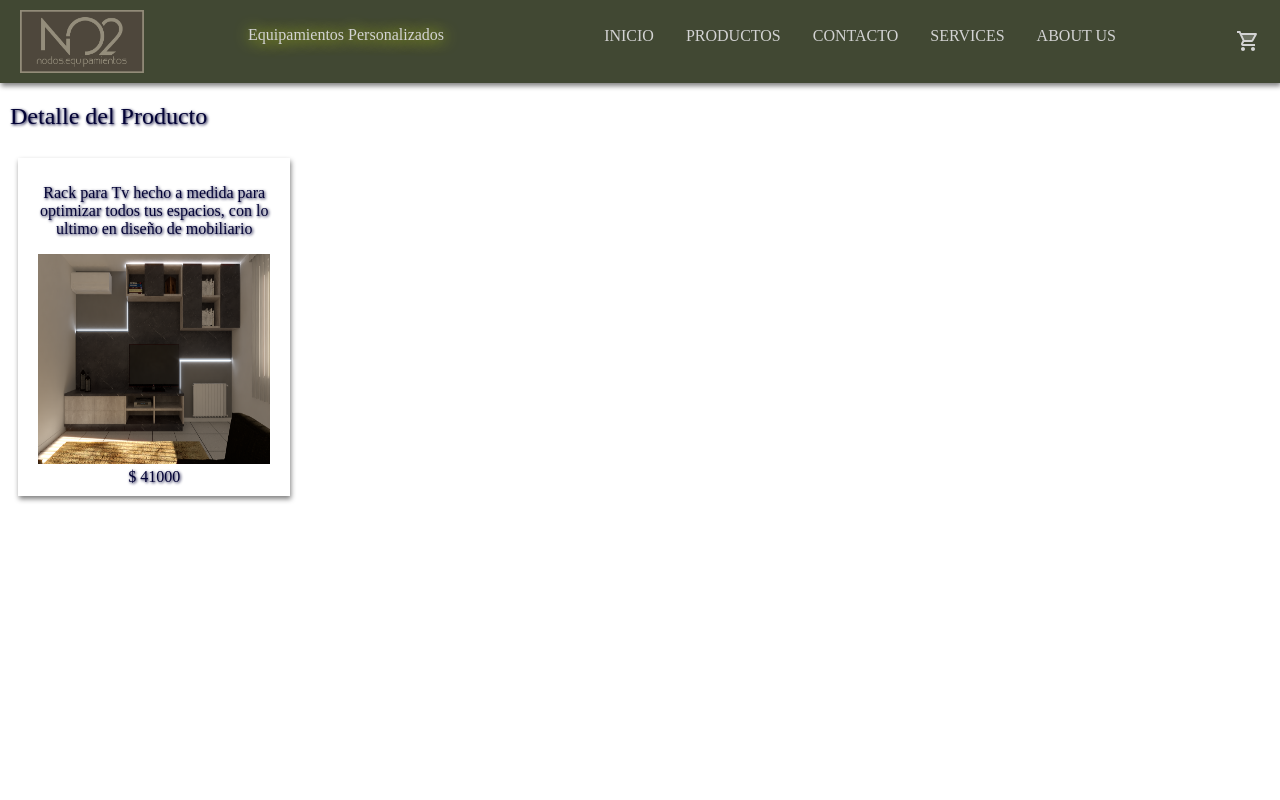
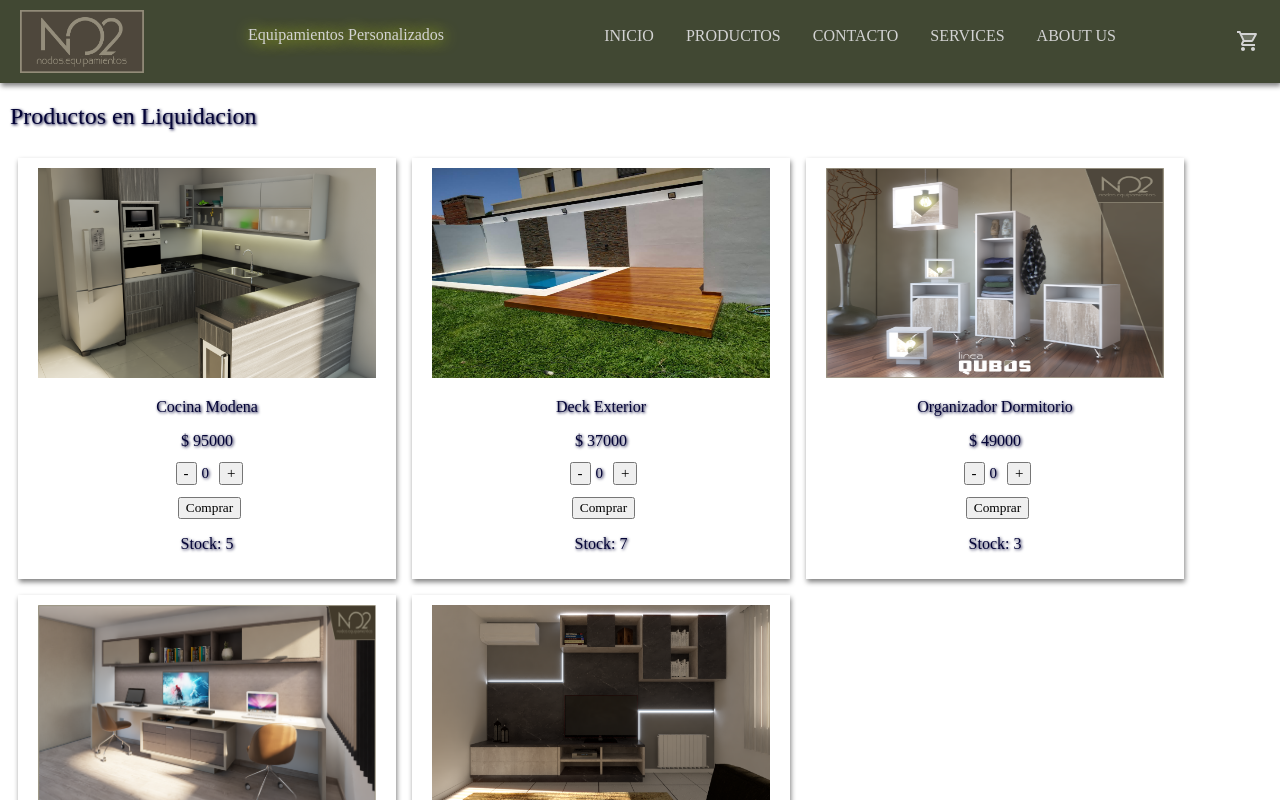
Before and after one commit to Hennry83/react-no2, a React (Create React App) app: page / in a window 1280 px wide. Shown: the top 800 px of the page. Built offline with nearby package versions, Linux system fonts and the light colour scheme; a web font is replaced by a local one.

Commit message:
detalles/comentarios

```diff
--- a/package.json
+++ b/package.json
@@ -14,6 +14,7 @@
     "bootstrap-icons": "^1.9.1",
     "react": "^18.2.0",
     "react-dom": "^18.2.0",
+    "react-router-dom": "^6.3.0",
     "react-scripts": "5.0.1",
     "sass": "^1.53.0",
     "web-vitals": "^2.1.4"
--- a/src/App.js
+++ b/src/App.js
@@ -1,12 +1,12 @@
 import './App.scss';
 import NavBar from './components/NavBar/NavBar';
 import ItemListContainer from './components/ItemListContainer/ItemListContainer';
-import ItemDetailContainer from './components/ItemDetailContainer/ItemDetailContainer';
+//import ItemDetailContainer from './components/ItemDetailContainer/ItemDetailContainer';
 //import React, {useState, useEffect} from 'react';
 
 function App() {
 
-  //Ejercicio practico de consumir API con fetch
+  //EJERCICIO PRACTICO DE CONSUMIR API CON FETCH
   /* const [pokemon, setPokemon] = useState([]);
   useEffect( ()=>{
     fetch('https://pokeapi.co/api/v2/pokemon?limit=10')
@@ -28,8 +28,8 @@ function App() {
       })} */}
       <NavBar />
       <section className='main-container'>
-        {/* <ItemListContainer titleSection="Productos en Liquidacion"/> */}
-        <ItemDetailContainer />
+        <ItemListContainer titleSection="Productos en Liquidacion"/>
+        {/* <ItemDetailContainer /> */}
       </section>
     </div>
   );
--- a/src/components/ItemProduct/ItemProduct.js
+++ b/src/components/ItemProduct/ItemProduct.js
@@ -3,18 +3,18 @@ import ItemCount from './ItemCount'
 
 const ItemProduct = ({data}) => {
 
-    //const {title, image, price, stock} = data
-    const {description,image, price} = data
+    const {title, image, price, stock} = data
+    //const {description,image, price} = data
 
     return(
         <div className="item-product">
-            <p>{description}</p>
+            {/* <p>{description}</p> */}
             <img src={`/assets/${image}`} alt="Imagen producto"/>
-            {/* <p>{title}</p> */}
+            <p>{title}</p>
             <span>$ {price}</span>
-            {/* <ItemCount stockItem = {stock}/> */}
-            {/* <button>Comprar</button> */}
-            {/* <p>Stock: {stock}</p> */}
+            <ItemCount stockItem = {stock}/>
+            <button>Comprar</button>
+            <p>Stock: {stock}</p>
         </div>
     )
 }
```
Also changed, not shown: src/components/ItemList/ItemList.js (+6 -6 lines), 1 other file (tests, documents, lock files or other folders).
